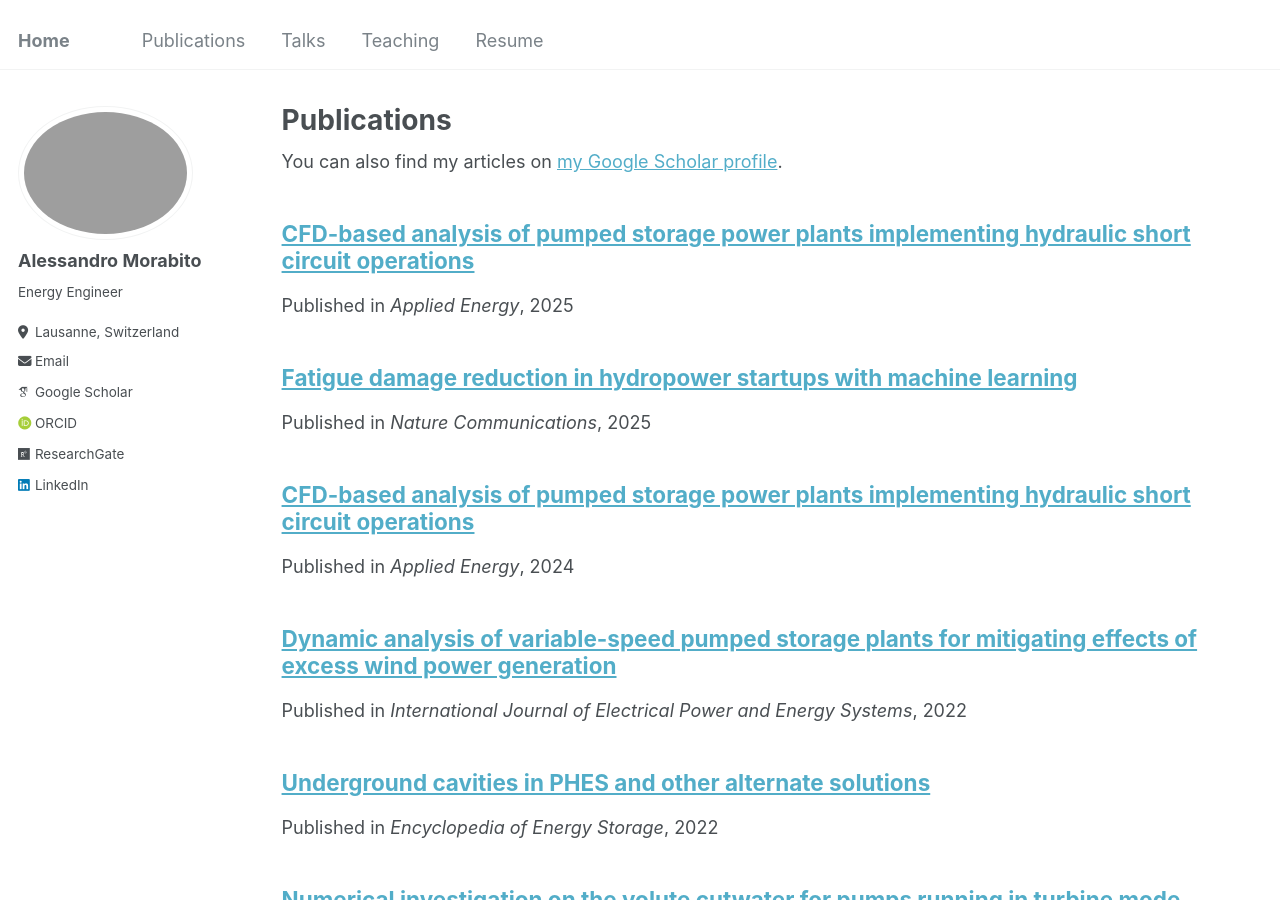
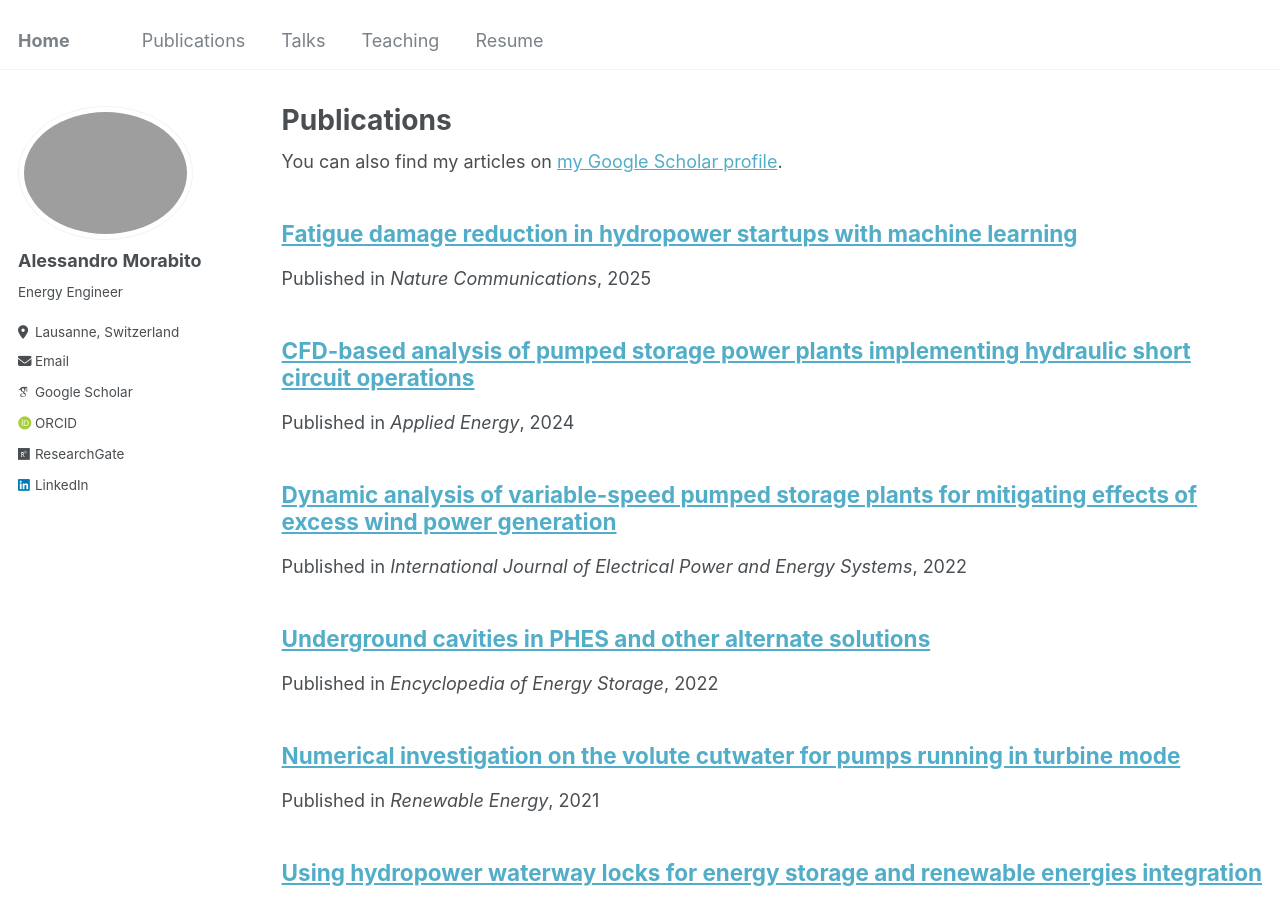
Before and after one commit to morabito-a/info, a Jekyll site: the page built from _pages/publications.md, in a window 1280 px wide and 900 px high. Built offline with Jekyll 4.4.1, drawn with Linux system fonts in a browser that asks for light colours; some web fonts are replaced.

Commit message:
Update 2025-Nature_Comm2.md

```diff
--- a/_publications/2025-Nature_Comm2.md
+++ b/_publications/2025-Nature_Comm2.md
@@ -1,7 +1,6 @@
----
-title: "CFD-based analysis of pumped storage power plants implementing hydraulic short circuit operations"
+title: "Fatigue damage reduction in hydropower startups with machine learning"
 collection: publications
-permalink: /publication/2024-CFD-HSC
+permalink: /publication/2025-Nature_Comm
 excerpt: ''
 date: 2025-09-1
 venue: 'Applied Energy'
```
